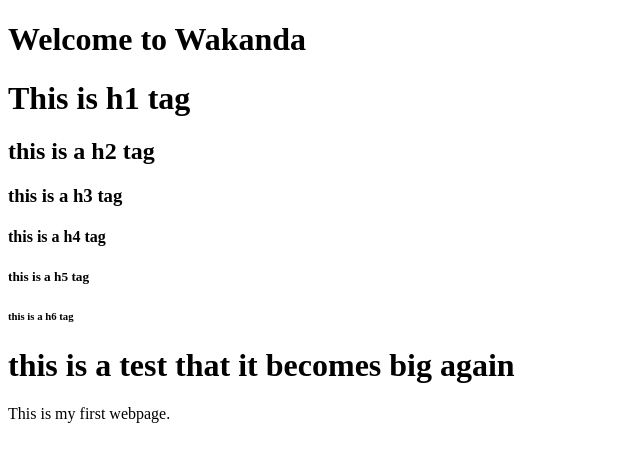
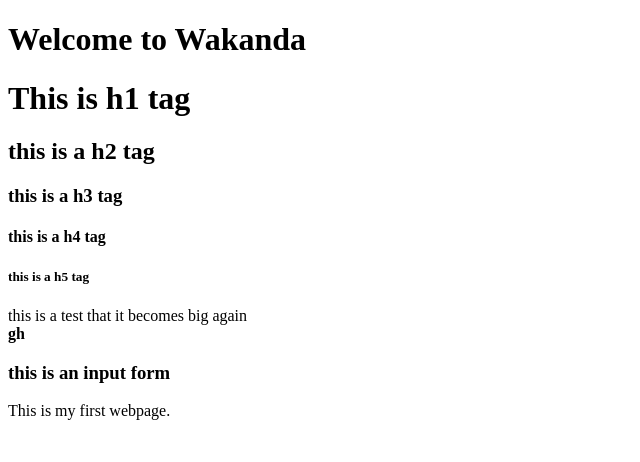
Before and after one commit to gmumoltd/html.index, a plain HTML site: page index.html in a window 1280 px wide. Shown: the whole page, without its empty margins (0-640 px from the left). Drawn offline with Linux system fonts and the light colour scheme.

Commit message:
new modification and study

```diff
--- a/index.html
+++ b/index.html
@@ -10,8 +10,17 @@
     <h3>this is a h3 tag</h3>
     <h4>this is a h4 tag</h4>
     <h5>this is a h5 tag</h5>
-    <h6>this is a h6 tag</h6>
-    <h1>this is a test that it becomes big again</h1>
+    <!--<h6>this is a h6 tag</h6>-->
+    <h1></h1>this is a test that it becomes big again</h1>
+    <br>
+    <b>gh</b>
+    <h3>this is an input form</h3>
+    <form>
+        <label for="first name"></label>
+        <label for="second name"></label>
+
+    <p></p>
     <p>This is my first webpage.</p>
+    <p></p>
 </body>
 </html>
```
